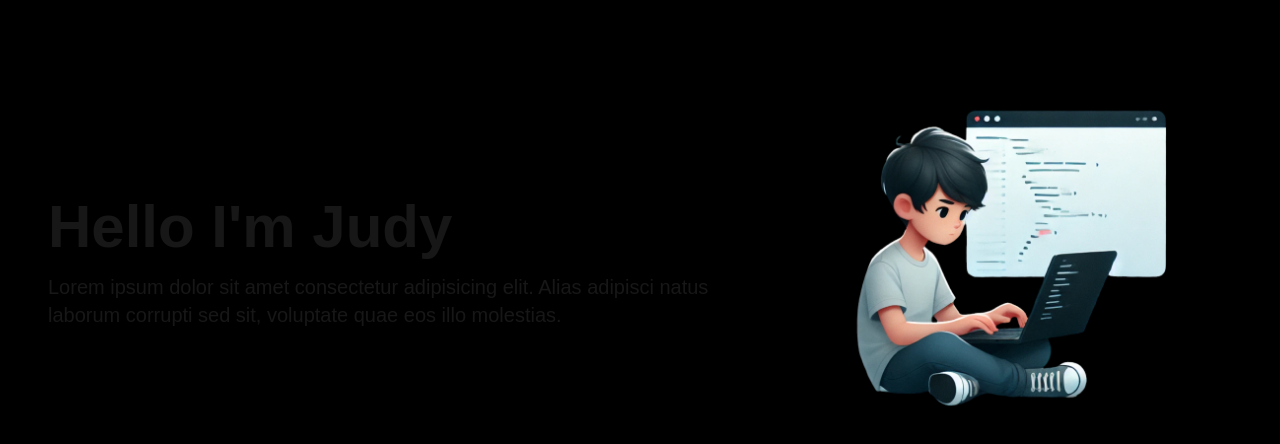
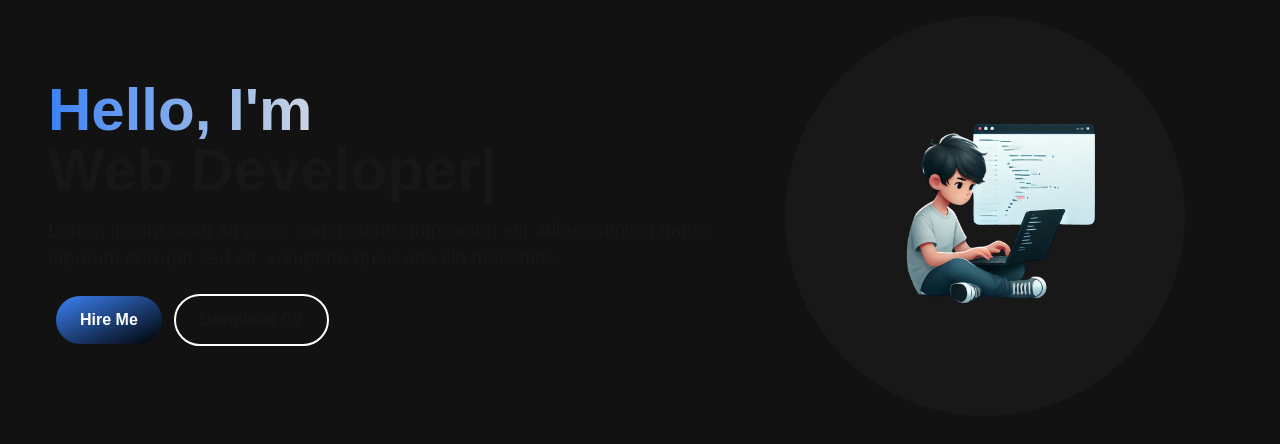
Before and after one commit to Surajjberaa/Portfolio-Project, a Next.js app: page / in a window 1280 px wide. Shown: the top 444 px of the page. Built offline with nearby package versions, Linux system fonts and the light colour scheme.

Commit message:
Completion of Hero Section

```diff
--- a/src/app/page.tsx
+++ b/src/app/page.tsx
@@ -3,8 +3,10 @@ import Image from "next/image";
 
 export default function Home() {
   return (
-    <div className="bg-black flex min-h-screen container flex-col mx-auto py-4 px-12">
-      <HeroSection/>
+    <div className="bg-[#121212] flex min-h-screen ">
+      <div className="container flex-col mx-auto py-4 px-12">
+        <HeroSection/>
+      </div>
     </div>
   );
 }
--- a/src/components/HeroSection.tsx
+++ b/src/components/HeroSection.tsx
@@ -1,16 +1,56 @@
+'use client'
 import React from 'react'
 import Image from 'next/image'
+
+import { TypeAnimation } from 'react-type-animation';
+
+
+
 
 function HeroSection() {
   return (
     <section>
-        <div className='grid grid-cols-1 lg:grid-cols-12'>
-            <div className='col-span-7 place-self-center'>
-                <h1 className='mb-4 text-4xl lg:text-6xl font-extrabold '>Hello I'm Judy</h1>
+        <div className='grid grid-cols-1 sm:grid-cols-12'>
+            <div className='col-span-7 place-self-center text-center sm:text-left'>
+                <h1 className='mb-4 text-4xl sm:text-5xl lg:text-6xl font-extrabold '>
+                  <span className='text-transparent bg-clip-text bg-gradient-to-r from-blue-500 to-slate-300'>
+                    Hello, I'm {""}
+                    <br />
+                  </span>
+                    <TypeAnimation
+                      sequence={[
+                        // Same substring at the start will only be typed out once, initially
+                        'Bunny',
+                        1000,
+                        'Suraj',
+                        1000,
+                        'Web Developer',
+                        1000,
+                        'IT Specialist',
+                        1000
+                      ]}
+                      wrapper="span"
+                      speed={30}
+                      style={{ fontSize: 'xl', display: 'inline-block' }}
+                      repeat={Infinity}
+                    />
+                    </h1>
                 <p className='text-xl lg:text-xl'>Lorem ipsum dolor sit amet consectetur adipisicing elit. Alias adipisci natus laborum corrupti sed sit, voluptate quae eos illo molestias.</p>
+                <div className='mt-4'>
+                  <button className='px-6 py-3 m-2 rounded-full font-semibold w-full sm:w-fit bg-gradient-to-br from-blue-500 to-black hover:bg-gradient-to-br hover:from-blue-800 text-white'>Hire Me</button>
+                  <button className='px-6 py-3 m-1 rounded-full bg-transparent border-2 border-white hover:bg-[#181818] hover:text-white font-semibold w-full sm:w-fit'>Download CV</button>
+                </div>
             </div>
-            <div className='col-span-5'>
-                <Image src="/images/boy-4.png" alt='Hero Image' width={500} height={500}/>
+            <div className='col-span-5 place-self-center mt-4 lg:mt-0'>
+                <div className='rounded-full bg-[#181818] w-[250px] h-[250px] lg:w-[400px] lg:h-[400px]  flex relative'>
+                  <Image
+                  priority={true}
+                  src="/images/boy-4.png"
+                  alt='Hero Image'
+                  width={300}
+                  height={300}
+                  className='absolute transform -translate-x-1/2 -translate-y-1/2 top-1/2 left-1/2  '/>
+                </div>
             </div>
         </div>
     </section>
```
Also changed, not shown: 1 other file (tests, documents, lock files or other folders).
